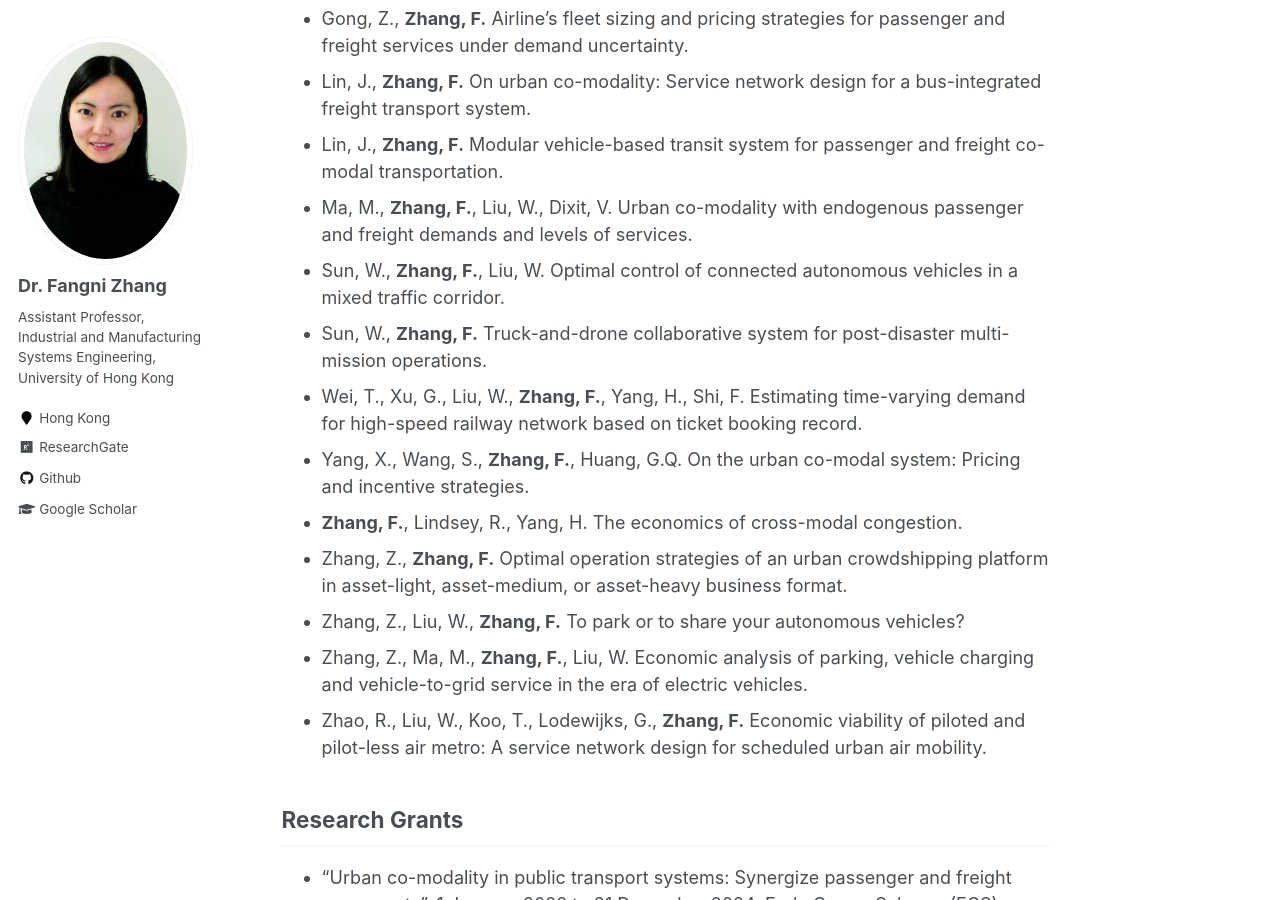
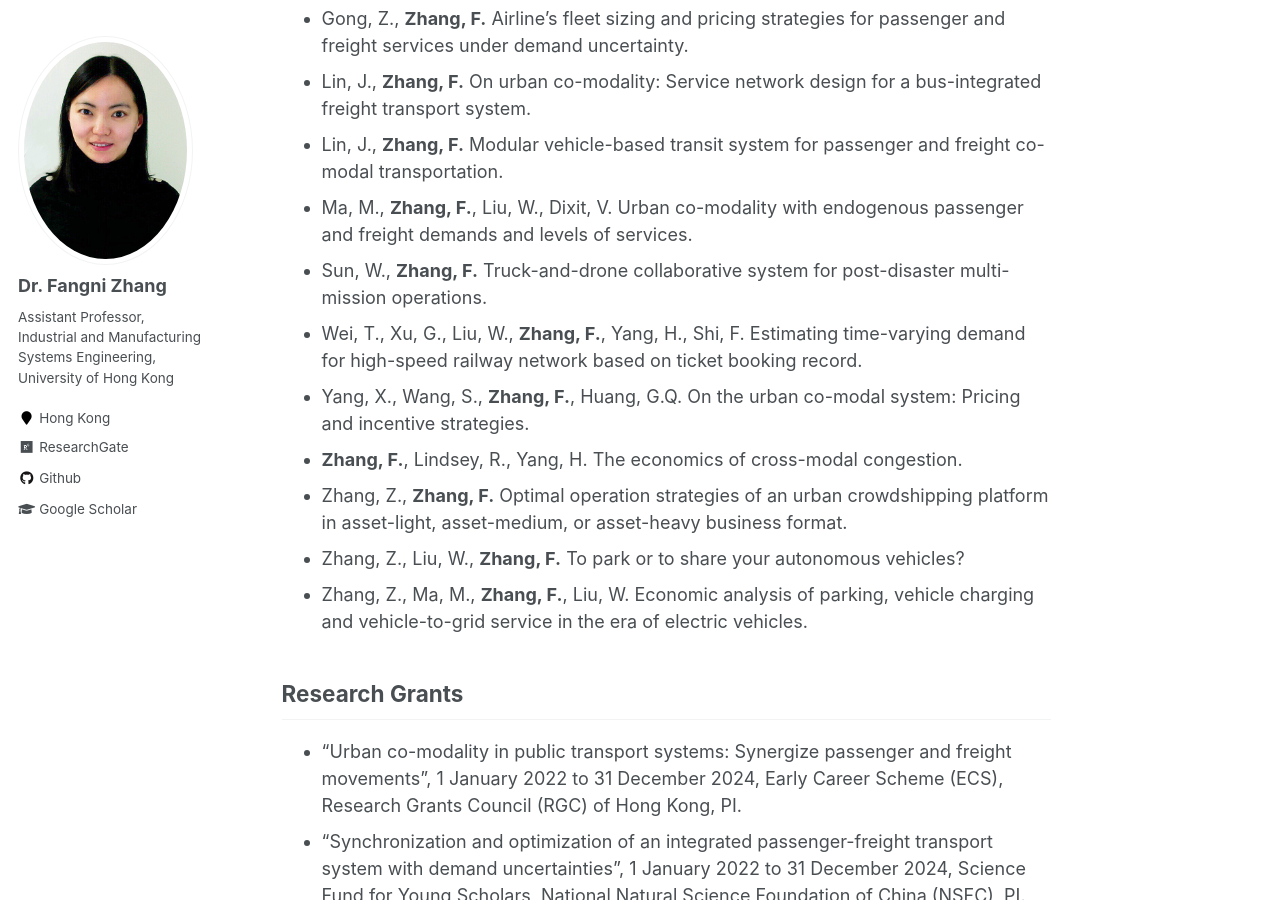
Before and after one commit to fangnizhang/fangnizhang.github.io, a Jekyll site: the page built from _pages/research.md, in a window 1280 px wide and 900 px high, scrolled down 257 px. Built offline with Jekyll 4.4.1, drawn with Linux system fonts in a browser that asks for light colours.

Commit message:
Update research.md

```diff
--- a/_pages/research.md
+++ b/_pages/research.md
@@ -10,7 +10,6 @@ Selected working papers
 * Lin, J., **Zhang, F.** On urban co-modality: Service network design for a bus-integrated freight transport system.
 * Lin, J., **Zhang, F.** Modular vehicle-based transit system for passenger and freight co-modal transportation.
 * Ma, M., **Zhang, F.**, Liu, W., Dixit, V. Urban co-modality with endogenous passenger and freight demands and levels of services.
-* Sun, W., **Zhang, F.**, Liu, W. Optimal control of connected autonomous vehicles in a mixed traffic corridor.
 * Sun, W., **Zhang, F.** Truck-and-drone collaborative system for post-disaster multi-mission operations.
 * Wei, T., Xu, G., Liu, W., **Zhang, F.**, Yang, H., Shi, F. Estimating time-varying demand for high-speed railway network based on ticket booking record.
 * Yang, X., Wang, S., **Zhang, F.**, Huang, G.Q. On the urban co-modal system: Pricing and incentive strategies.
@@ -18,7 +17,6 @@ Selected working papers
 * Zhang, Z., **Zhang, F.** Optimal operation strategies of an urban crowdshipping platform in asset-light, asset-medium, or asset-heavy business format.
 * Zhang, Z., Liu, W., **Zhang, F.** To park or to share your autonomous vehicles?
 * Zhang, Z., Ma, M., **Zhang, F.**, Liu, W. Economic analysis of parking, vehicle charging and vehicle-to-grid service in the era of electric vehicles.
-* Zhao, R., Liu, W., Koo, T., Lodewijks, G., **Zhang, F.** Economic viability of piloted and pilot-less air metro: A service network design for scheduled urban air mobility.
 
 Research Grants
 ------------
```
